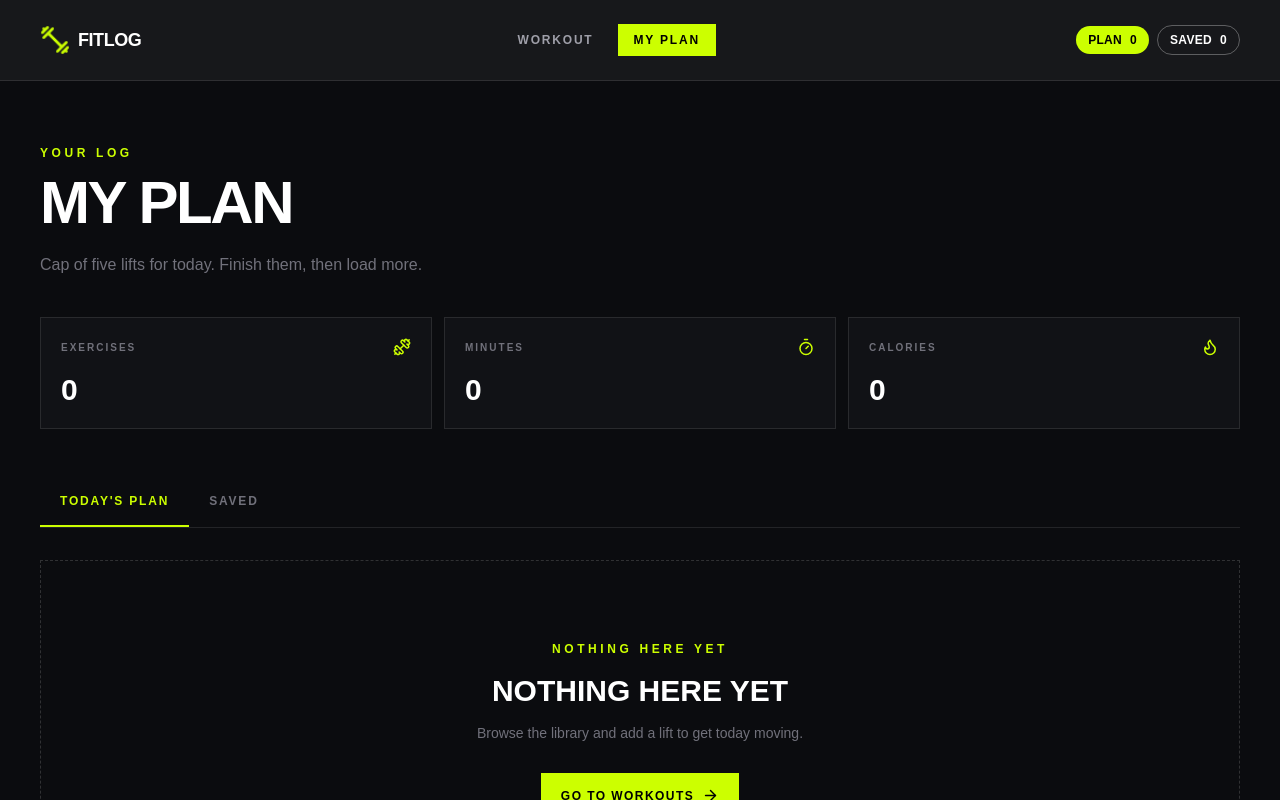
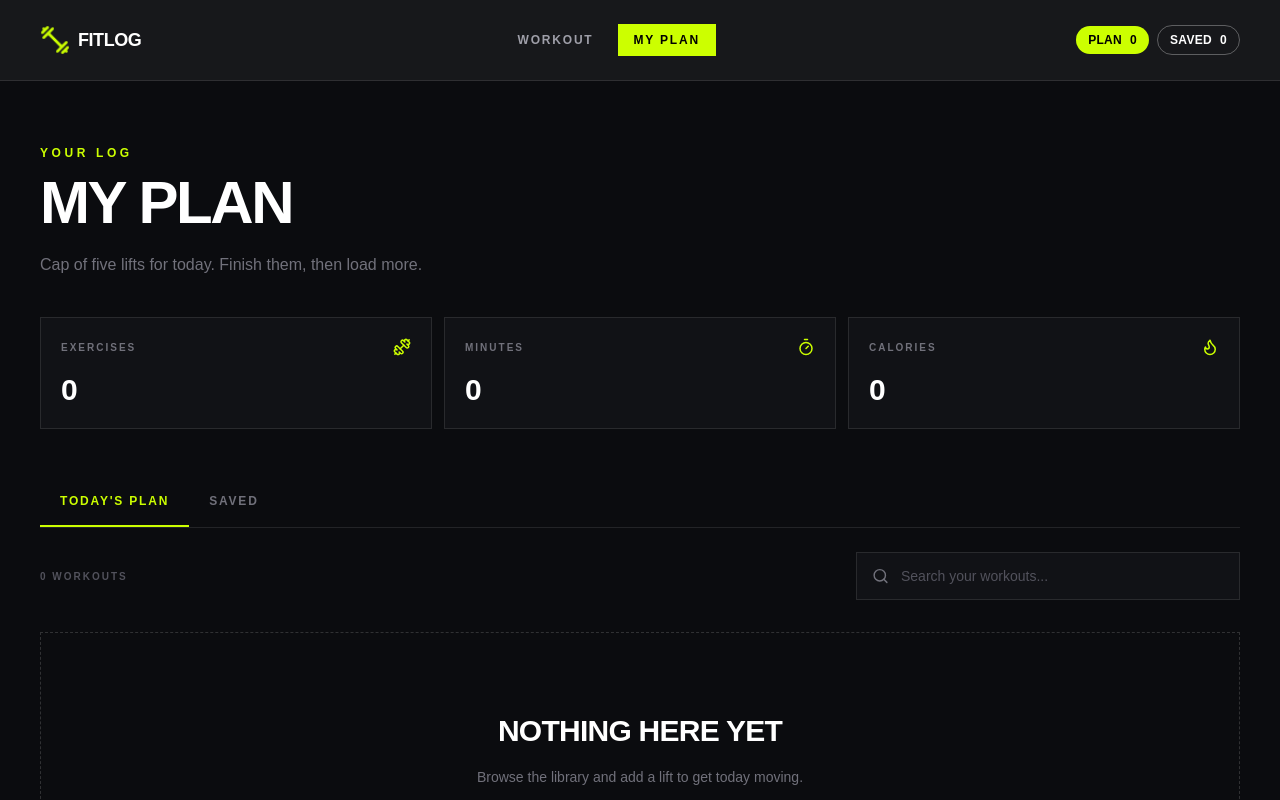
Before and after one commit to jipunroy/Fitlog, a Next.js app: page /my-plan in a window 1280 px wide. Shown: the top 800 px of the page. Built offline with nearby package versions, Linux system fonts and the light colour scheme.

Commit message:
tailwind problem slove

```diff
--- a/app/my-plan/page.tsx
+++ b/app/my-plan/page.tsx
@@ -1,27 +1,64 @@
 "use client";
 
-import { useState } from "react";
+import { useMemo, useState } from "react";
 
 import PlanStats from "@/components/plan/PlanStats";
 import PlanTabs from "@/components/plan/PlanTabs";
 import PlanWorkoutCard from "@/components/plan/PlanWorkoutCard";
 import EmptyPlan from "@/components/plan/EmptyPlan";
+import PlanSearch from "@/components/plan/PlanSearch";
 import { useFitLog } from "@/context/FitLogContext";
 
 export default function MyPlanPage() {
-  const [activeTab, setActiveTab] = useState<
-    "today" | "saved"
-  >("today");
+  const [activeTab, setActiveTab] =
+    useState<"today" | "saved">("today");
+
+  const [search, setSearch] = useState("");
 
   const { plan, saved } = useFitLog();
 
   const currentWorkouts =
     activeTab === "today" ? plan : saved;
 
+  const filteredWorkouts = useMemo(() => {
+    const query = search.trim().toLowerCase();
+
+    if (!query) {
+      return currentWorkouts;
+    }
+
+    return currentWorkouts.filter((workout) => {
+      const nameMatch = workout.name
+        .toLowerCase()
+        .includes(query);
+
+      const muscleMatch = workout.muscleGroups.some(
+        (muscle) =>
+          muscle.toLowerCase().includes(query)
+      );
+
+      const equipmentMatch = workout.equipment
+        .toLowerCase()
+        .includes(query);
+
+      return (
+        nameMatch ||
+        muscleMatch ||
+        equipmentMatch
+      );
+    });
+  }, [currentWorkouts, search]);
+
+  const handleTabChange = (
+    tab: "today" | "saved"
+  ) => {
+    setActiveTab(tab);
+    setSearch("");
+  };
+
   return (
     <main className="min-h-screen bg-[#0b0c0f]">
-      <div className="mx-auto max-w-[1440px] px-5 py-12 sm:px-8 md:py-16 lg:px-10">
-        {/* Header */}
+      <div className="mx-auto max-w-360 px-5 py-12 sm:px-8 md:py-16 lg:px-10">
         <div className="max-w-3xl">
           <p className="text-xs font-bold uppercase tracking-[0.3em] text-[#ccff00]">
             Your Log
@@ -36,25 +73,52 @@ export default function MyPlanPage() {
           </p>
         </div>
 
-        {/* Metrics */}
         <div className="mt-10">
           <PlanStats />
         </div>
 
-        {/* Tabs */}
         <div className="mt-12">
           <PlanTabs
             activeTab={activeTab}
-            onChange={setActiveTab}
+            onChange={handleTabChange}
           />
         </div>
 
-        {/* List */}
+        <div className="mt-6 flex flex-col gap-3 md:flex-row md:items-center md:justify-between">
+          <p className="text-[10px] font-bold uppercase tracking-[0.2em] text-zinc-600">
+            {filteredWorkouts.length}{" "}
+            {filteredWorkouts.length === 1
+              ? "Workout"
+              : "Workouts"}
+          </p>
+
+          <PlanSearch
+            value={search}
+            onChange={setSearch}
+          />
+        </div>
+
         <div className="mt-8 space-y-4">
-          {currentWorkouts.length === 0 ? (
-            <EmptyPlan type={activeTab} />
+          {filteredWorkouts.length === 0 ? (
+            search ? (
+              <div className="border border-dashed border-white/15 px-6 py-16 text-center">
+                <p className="text-xs font-bold uppercase tracking-[0.3em] text-[#ccff00]">
+                  No Results
+                </p>
+
+                <h2 className="mt-4 text-3xl font-black uppercase text-white">
+                  No Workouts Found
+                </h2>
+
+                <p className="mt-3 text-sm text-zinc-500">
+                  Try another workout name or muscle group.
+                </p>
+              </div>
+            ) : (
+              <EmptyPlan type={activeTab} />
+            )
           ) : (
-            currentWorkouts.map((workout) => (
+            filteredWorkouts.map((workout) => (
               <PlanWorkoutCard
                 key={workout.id}
                 workout={workout}
--- /dev/null
+++ b/app/not-found.tsx
@@ -0,0 +1,30 @@
+import Link from "next/link";
+import { ArrowLeft } from "lucide-react";
+
+export default function NotFound() {
+  return (
+    <main className="min-h-[70vh] bg-[#0b0c0f]">
+      <div className="mx-auto flex min-h-[70vh] max-w-225 flex-col items-center justify-center px-5 text-center sm:px-8">
+        <p className="text-xs font-black uppercase tracking-[0.3em] text-[#ccff00]">
+          Error 404
+        </p>
+
+        <h1 className="mt-5 text-6xl font-black uppercase tracking-tighter text-white sm:text-8xl">
+          Not Found
+        </h1>
+
+        <p className="mt-5 max-w-md text-sm leading-6 text-zinc-500 sm:text-base">
+          The workout or page you are looking for does not exist.
+        </p>
+
+        <Link
+          href="/"
+          className="mt-8 inline-flex items-center gap-2 bg-[#ccff00] px-6 py-4 text-xs font-black uppercase tracking-[0.12em] text-black transition hover:bg-[#d8ff33]"
+        >
+          <ArrowLeft size={17} />
+          Back to Workouts
+        </Link>
+      </div>
+    </main>
+  );
+}
--- a/components/plan/EmptyPlan.tsx
+++ b/components/plan/EmptyPlan.tsx
@@ -12,15 +12,11 @@ export default function EmptyPlan({
 
   return (
     <div className="border border-dashed border-white/15 px-6 py-20 text-center">
-      <p className="text-xs font-bold uppercase tracking-[0.3em] text-[#ccff00]">
-        Nothing Here Yet
+      <p className="text-3xl font-black uppercase tracking-tight text-white">
+        {isToday ? "Nothing Here Yet" : "No Saved Workouts"}
       </p>
 
-      <h2 className="mt-4 text-3xl font-black uppercase text-white">
-        {isToday ? "Nothing Here Yet" : "No Saved Workouts"}
-      </h2>
-
-      <p className="mx-auto mt-3 max-w-md text-sm leading-6 text-zinc-500">
+      <p className="mx-auto mt-4 max-w-md text-sm leading-6 text-zinc-500">
         {isToday
           ? "Browse the library and add a lift to get today moving."
           : "Save workouts from the library and come back to them later."}
--- /dev/null
+++ b/components/plan/PlanSearch.tsx
@@ -0,0 +1,41 @@
+"use client";
+
+import { Search, X } from "lucide-react";
+
+interface PlanSearchProps {
+  value: string;
+  onChange: (value: string) => void;
+}
+
+export default function PlanSearch({
+  value,
+  onChange,
+}: PlanSearchProps) {
+  return (
+    <div className="relative w-full md:max-w-sm">
+      <Search
+        size={17}
+        className="absolute left-4 top-1/2 -translate-y-1/2 text-zinc-500"
+      />
+
+      <input
+        type="text"
+        value={value}
+        onChange={(event) => onChange(event.target.value)}
+        placeholder="Search your workouts..."
+        className="h-12 w-full border border-white/10 bg-[#111216] pl-11 pr-11 text-sm text-white outline-none transition placeholder:text-zinc-600 focus:border-[#ccff00]/60"
+      />
+
+      {value && (
+        <button
+          type="button"
+          onClick={() => onChange("")}
+          aria-label="Clear plan search"
+          className="absolute right-4 top-1/2 -translate-y-1/2 text-zinc-500 transition hover:text-white"
+        >
+          <X size={16} />
+        </button>
+      )}
+    </div>
+  );
+}
```
